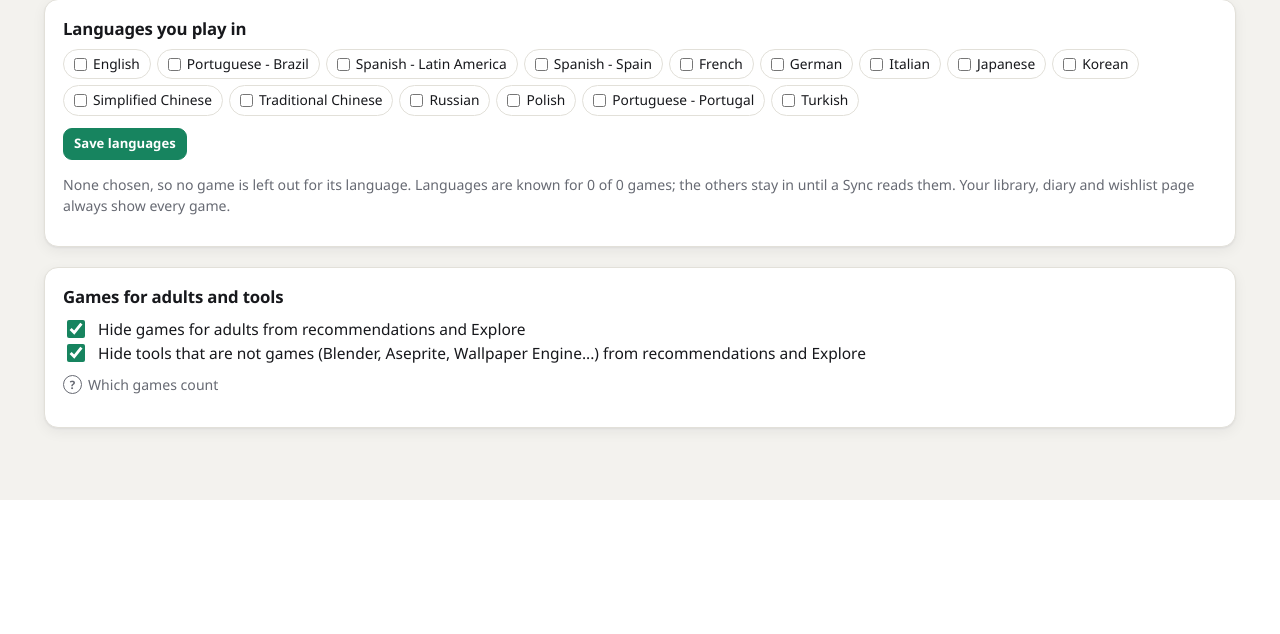
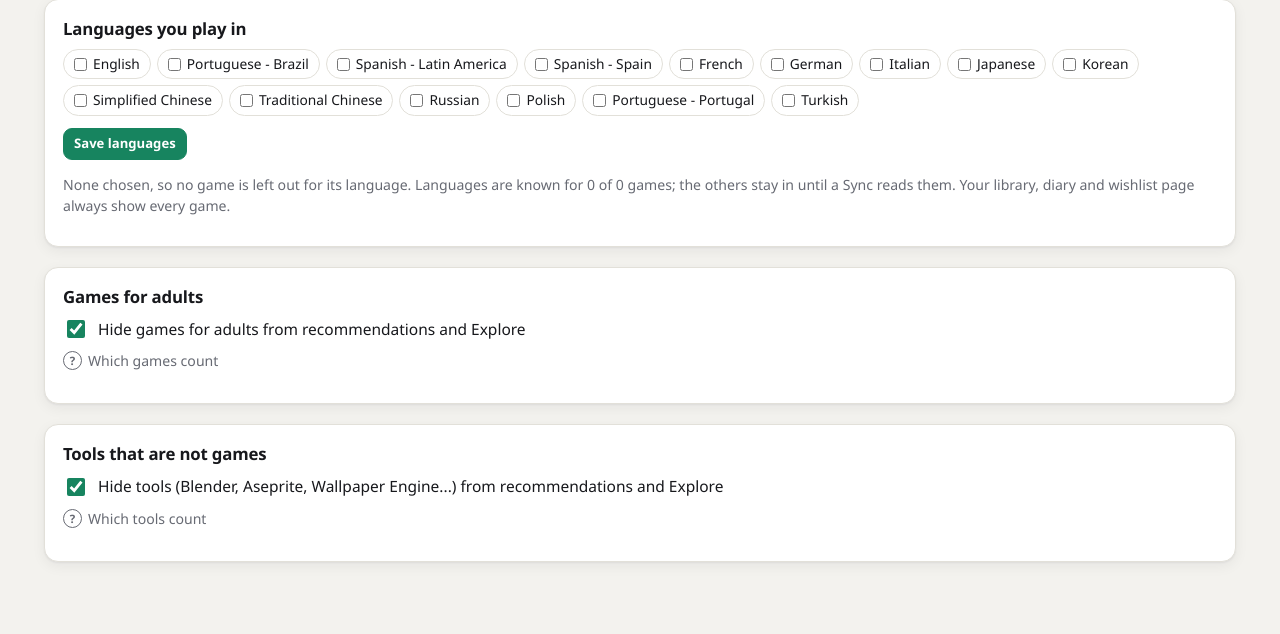
Before and after one commit to Antonetti-Lucas/shelflife, a FastAPI app: page /taste in a window 1280 px wide. Shown: the part 832-1466 px from the top of the page. Before the commit the page ends 1332 px from the top, so only its background shows below. Run offline with FastAPI, Linux system fonts and the light colour scheme.

Commit message:
My taste: separate switches for adult games and for tools
Each has its own panel, heading and help; the tools switch returns to its own anchor.

Co-Authored-By: Claude Sonnet 5.5 <noreply@anthropic.com>

```diff
--- a/shelflife/web/app.py
+++ b/shelflife/web/app.py
@@ -1376,7 +1376,7 @@ async def change_languages(request: Request, session: Session = Depends(get_sess
 def change_hide_software(hide: str = Form("0"), session: Session = Depends(get_session)):
     """Leave tools such as Blender out of recommendations and Explore, or show them."""
     set_hide_software(session, hide == "1")
-    return RedirectResponse("/taste#content", status_code=303)
+    return RedirectResponse("/taste#tools", status_code=303)
 
 
 @app.post("/taste/hide-adult")
--- a/shelflife/web/templates/taste.html
+++ b/shelflife/web/templates/taste.html
@@ -87,22 +87,32 @@
 </section>
 
 <section id="content" class="panel" style="margin-top: 20px">
-  <h3>Games for adults and tools</h3>
+  <h3>Games for adults</h3>
   <form method="post" action="/taste/hide-adult" class="inline">
     <label class="switch"><input type="checkbox" name="hide" value="1" {{ "checked" if hide_adult }} onchange="this.form.submit()">
       Hide games for adults from recommendations and Explore</label>
-    <noscript><button type="submit">Save</button></noscript>
-  </form>
-  <form method="post" action="/taste/hide-software" class="inline" style="margin-top: 10px">
-    <label class="switch"><input type="checkbox" name="hide" value="1" {{ "checked" if hide_software }} onchange="this.form.submit()">
-      Hide tools that are not games (Blender, Aseprite, Wallpaper Engine...) from recommendations and Explore</label>
     <noscript><button type="submit">Save</button></noscript>
   </form>
   <details class="help">
     <summary>Which games count</summary>
     <p>A game counts when its community tags are mostly about sexual content (for example "Sexual Content" or "NSFW"
       among its top three tags together with "Nudity", "Visual Novel" or "Dating Sim"). Games with some adult scenes,
-      such as Cyberpunk 2077 or Baldur's Gate 3, are not hidden. Tools are the programs Steam sells beside games, recognised by the store's own genres (Utilities, Design & Illustration, Animation & Modeling, Video Production, Audio Production, Photo Editing, Game Development...), which are known once a game's store details have been read. Your library, diary and wishlist always show every game.</p>
+      such as Cyberpunk 2077 or Baldur's Gate 3, are not hidden. Your library, diary and wishlist always show every game.</p>
+  </details>
+</section>
+
+<section id="tools" class="panel" style="margin-top: 20px">
+  <h3>Tools that are not games</h3>
+  <form method="post" action="/taste/hide-software" class="inline">
+    <label class="switch"><input type="checkbox" name="hide" value="1" {{ "checked" if hide_software }} onchange="this.form.submit()">
+      Hide tools (Blender, Aseprite, Wallpaper Engine...) from recommendations and Explore</label>
+    <noscript><button type="submit">Save</button></noscript>
+  </form>
+  <details class="help">
+    <summary>Which tools count</summary>
+    <p>Steam sells programs beside games. A tool is recognised by the store's own genres (Utilities, Design &amp; Illustration,
+      Animation &amp; Modeling, Video Production, Audio Production, Photo Editing, Game Development, Education and a few more),
+      which are known once a game's store details have been read. Your library, diary and wishlist always show every game.</p>
   </details>
 </section>
 {% endblock %}
```
